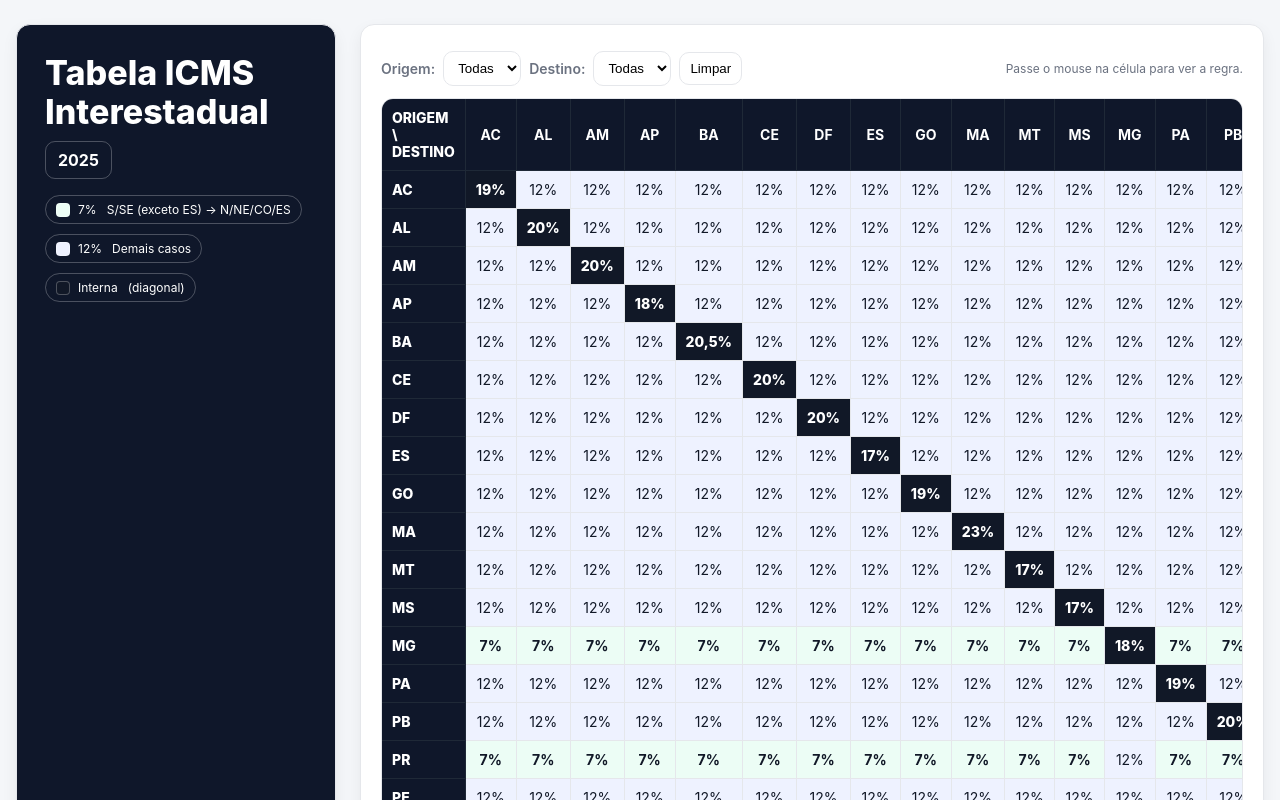
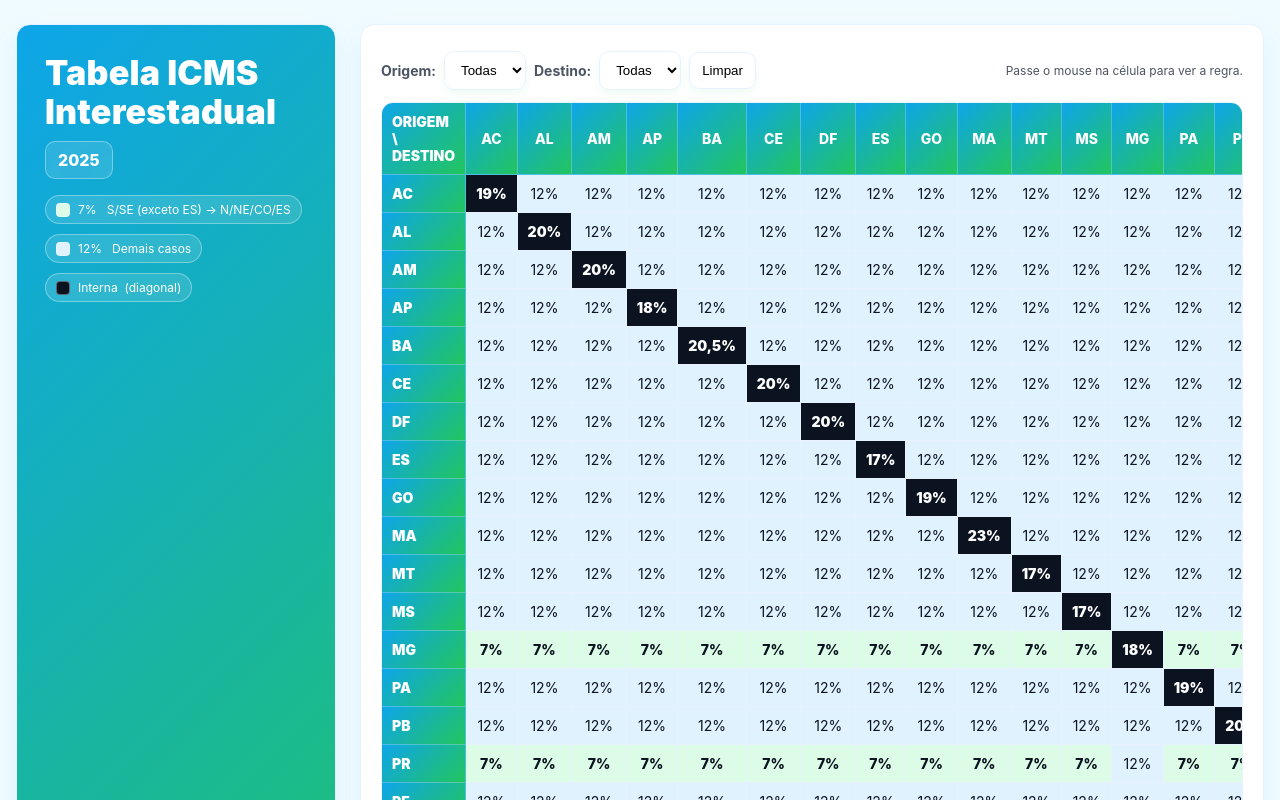
Before and after one commit to HiagoPRadaeli/icms-data, a plain HTML site: page index.html in a window 1280 px wide. Shown: the top 800 px of the page. Drawn offline with Linux system fonts and the light colour scheme.

Commit message:
Update index.html

```diff
--- a/index.html
+++ b/index.html
@@ -7,47 +7,97 @@
 
 <style>
   :root{
-    --bg:#f4f6f9; --panel:#fff; --ink:#111827; --muted:#6b7280; --border:#e5e7eb;
-    --header:#0f172a; --header-text:#fff; --diag-bg:#111827; --diag-ink:#fff;
-    --hover:#f9fafb; --scroll:#cbd5e1;
-    --c7:#ecfdf5;   /* 7% */
-    --c12:#eef2ff;  /* 12% */
-    --cX:#fff7ed;   /* exceções manuais, se usar */
+    /* nova paleta: clara, viva e sem “cinzão” */
+    --bg:#f0fbff;           /* azul céu clarinho */
+    --panel:#ffffff;
+    --ink:#0b1220;          /* grafite bem escuro */
+    --muted:#4b5563;
+    --border:#e6f3ff;
+
+    --header-grad-from:#0ea5e9; /* azul */
+    --header-grad-to:#22c55e;   /* verde */
+    --header-text:#ffffff;
+
+    --diag-bg:#0b1220; --diag-ink:#ffffff;
+
+    --hover:#f5fbff;
+    --scroll:#bfe7ff;
+
+    --c7:#dcfce7;   /* 7% (verde clarinho) */
+    --c12:#e0f2fe;  /* 12% (azul clarinho) */
+    --cX:#fff0da;   /* exceção manual */
   }
+
   *{box-sizing:border-box}
-  body{margin:0;background:var(--bg);font-family:Inter,system-ui,Segoe UI,Arial,sans-serif;color:var(--ink);-webkit-font-smoothing:antialiased}
-  .wrap{max-width:1380px;margin:24px auto;padding:0 16px;display:grid;grid-template-columns:320px 1fr;gap:24px}
-  @media (max-width:1060px){.wrap{grid-template-columns:1fr}}
+  body{
+    margin:0; background:var(--bg);
+    font-family:Inter,system-ui,Segoe UI,Arial,sans-serif;
+    color:var(--ink); -webkit-font-smoothing:antialiased;
+  }
+  .wrap{
+    max-width:1380px; margin:24px auto; padding:0 16px;
+    display:grid; grid-template-columns:320px 1fr; gap:24px;
+  }
+  @media (max-width:1060px){ .wrap{grid-template-columns:1fr} }
 
-  .card{background:var(--panel);border-radius:14px;box-shadow:0 6px 16px rgba(0,0,0,.06);overflow:hidden;border:1px solid var(--border)}
-  .cover{background:var(--header);color:var(--header-text);padding:28px}
-  .cover h1{margin:0 0 10px;font-size:34px;line-height:1.15;font-weight:800}
-  .badge{display:inline-block;padding:8px 12px;border:1px solid rgba(255,255,255,.25);border-radius:10px;font-weight:700}
-  .legend{margin-top:16px;display:flex;gap:10px;flex-wrap:wrap}
-  .chip{display:flex;align-items:center;gap:8px;border:1px solid rgba(255,255,255,.25);border-radius:999px;padding:6px 10px;font-size:12px}
-  .dot{width:14px;height:14px;border-radius:4px;border:1px solid rgba(255,255,255,.25);display:inline-block}
+  .card{background:var(--panel); border-radius:14px; overflow:hidden;
+        border:1px solid var(--border); box-shadow:0 10px 24px rgba(14,165,233,.08)}
+  .cover{
+    color:var(--header-text); padding:28px;
+    background-image:linear-gradient(135deg,var(--header-grad-from),var(--header-grad-to));
+  }
+  .cover h1{ margin:0 0 10px; font-size:34px; line-height:1.15; font-weight:900; letter-spacing:.2px }
+  .badge{
+    display:inline-block; padding:8px 12px;
+    border:1px solid rgba(255,255,255,.35); border-radius:10px; font-weight:800;
+    background:rgba(255,255,255,.12); backdrop-filter: blur(2px);
+  }
+  .legend{ margin-top:16px; display:flex; gap:10px; flex-wrap:wrap }
+  .chip{ display:flex; align-items:center; gap:8px;
+         border:1px solid rgba(255,255,255,.35); border-radius:999px;
+         padding:6px 10px; font-size:12px; background:rgba(255,255,255,.12) }
+  .dot{ width:14px; height:14px; border-radius:4px; border:1px solid rgba(255,255,255,.35); display:inline-block }
 
-  .table-card{padding:20px}
-  .bar{display:flex;gap:10px;justify-content:space-between;align-items:center;margin:6px 0 12px}
-  .filters{display:flex;gap:8px;align-items:center}
-  .filters label{font-size:14px;color:var(--muted);font-weight:600}
-  .filters select, .filters button{padding:8px 10px;border-radius:10px;border:1px solid var(--border);background:#fff;cursor:pointer}
-  .note{font-size:12px;color:var(--muted)}
-  .scroll{overflow:auto;border-radius:12px;border:1px solid var(--border)}
-  .scroll::-webkit-scrollbar{width:8px;height:8px}
-  .scroll::-webkit-scrollbar-thumb{background:var(--scroll);border-radius:10px}
+  .table-card{ padding:20px }
+  .bar{ display:flex; gap:10px; justify-content:space-between; align-items:center; margin:6px 0 12px }
+  .filters{ display:flex; gap:8px; align-items:center }
+  .filters label{ font-size:14px; color:var(--muted); font-weight:700 }
+  .filters select,.filters button{
+    padding:10px 12px; border-radius:10px; border:1px solid var(--border);
+    background:#fff; cursor:pointer; box-shadow:0 4px 10px rgba(34,197,94,.07);
+  }
+  .filters button{ transition:transform .06s ease; }
+  .filters button:active{ transform:scale(.98) }
+  .note{ font-size:12px; color:var(--muted) }
 
-  table{border-collapse:separate;border-spacing:0;width:100%}
-  th,td{font-size:14px;padding:10px 10px;border-bottom:1px solid var(--border);border-right:1px solid var(--border);text-align:center;transition:background-color .15s}
-  th:last-child,td:last-child{border-right:none}
-  tbody tr:last-child td{border-bottom:none}
-  thead th{position:sticky;top:0;background:var(--header);color:var(--header-text);font-weight:700;z-index:2;border-color:#1f2937}
-  .sticky-left{position:sticky;left:0;z-index:3;background:var(--header);color:var(--header-text);font-weight:800;border-color:#1f2937;text-align:left}
-  tbody tr:hover td{background:var(--hover)}
-  .diag{background:var(--diag-bg)!important;color:var(--diag-ink);font-weight:800}
-  .cell-7{background:var(--c7);font-weight:700}
-  .cell-12{background:var(--c12)}
-  .cell-custom{background:var(--cX);font-weight:700}
+  .scroll{ overflow:auto; border-radius:12px; border:1px solid var(--border) }
+  .scroll::-webkit-scrollbar{ width:8px; height:8px }
+  .scroll::-webkit-scrollbar-thumb{ background:var(--scroll); border-radius:10px }
+
+  table{ border-collapse:separate; border-spacing:0; width:100% }
+  th,td{
+    font-size:14px; padding:10px 10px; text-align:center;
+    border-bottom:1px solid var(--border); border-right:1px solid var(--border);
+    transition:background-color .12s;
+  }
+  th:last-child,td:last-child{ border-right:none }
+  tbody tr:last-child td{ border-bottom:none }
+
+  thead th{
+    position:sticky; top:0; z-index:2; color:var(--header-text); font-weight:800;
+    background-image:linear-gradient(135deg,var(--header-grad-from),var(--header-grad-to));
+    border-color:rgba(255,255,255,.25);
+  }
+  .sticky-left{
+    position:sticky; left:0; z-index:3; text-align:left; color:var(--header-text);
+    background-image:linear-gradient(135deg,var(--header-grad-from),var(--header-grad-to));
+    font-weight:900; border-color:rgba(255,255,255,.25)
+  }
+  tbody tr:hover td{ background:var(--hover) }
+  .diag{ background:var(--diag-bg)!important; color:var(--diag-ink); font-weight:900 }
+  .cell-7{ background:var(--c7); font-weight:800 }
+  .cell-12{ background:var(--c12) }
+  .cell-custom{ background:var(--cX); font-weight:800 }
 </style>
 </head>
 
@@ -60,7 +110,7 @@
     <div class="legend">
       <span class="chip"><i class="dot" style="background:var(--c7)"></i>7% &nbsp; S/SE (exceto ES) → N/NE/CO/ES</span>
       <span class="chip"><i class="dot" style="background:var(--c12)"></i>12% &nbsp; Demais casos</span>
-      <span class="chip"><i class="dot" style="background:var(--diag-bg)"></i>Interna &nbsp; (diagonal)</span>
+      <span class="chip"><i class="dot" style="background:var(--diag-bg)"></i>Interna &nbsp;(diagonal)</span>
     </div>
   </aside>
 
@@ -88,21 +138,21 @@
 <script>
 const UFS = ["AC","AL","AM","AP","BA","CE","DF","ES","GO","MA","MT","MS","MG","PA","PB","PR","PE","PI","RJ","RN","RS","RO","RR","SC","SP","SE","TO"];
 const REGIOES = {
-  N:  ["AC","AM","AP","PA","RO","RR","TO"],
-  NE: ["AL","BA","CE","MA","PB","PE","PI","RN","SE"],
-  CO: ["DF","GO","MT","MS"],
-  SE: ["ES","MG","RJ","SP"],
-  S:  ["PR","RS","SC"]
+  N:["AC","AM","AP","PA","RO","RR","TO"],
+  NE:["AL","BA","CE","MA","PB","PE","PI","RN","SE"],
+  CO:["DF","GO","MT","MS"],
+  SE:["ES","MG","RJ","SP"],
+  S:["PR","RS","SC"]
 };
 
 // regra 2025: 7% quando ORIGEM ∈ (S + SE sem ES) e DESTINO ∈ (N + NE + CO + ES)
 const TAXA_PADRAO = 12;
-const EXCECOES = {}; // se quiser forçar alguma célula: {"SP>BA": 10}
+const EXCECOES = {}; // ex.: {"SP>BA": 10}
 let ALIQUOTAS = {};
 
 const SE_SEM_ES = REGIOES.SE.filter(uf => uf !== 'ES');
-const GRUPO_ORIGEM_7 = new Set([...REGIOES.S, ...SE_SEM_ES]); // S/SE exceto ES
-const GRUPO_DEST_7 = new Set([...REGIOES.N, ...REGIOES.NE, ...REGIOES.CO, "ES"]); // inclui ES no destino
+const GRUPO_ORIGEM_7 = new Set([...REGIOES.S, ...SE_SEM_ES]);               // S/SE exceto ES
+const GRUPO_DEST_7  = new Set([...REGIOES.N, ...REGIOES.NE, ...REGIOES.CO, "ES"]); // inclui ES no destino
 
 function isSevenRule(orig, dest){
   return GRUPO_ORIGEM_7.has(orig) && GRUPO_DEST_7.has(dest);
@@ -153,8 +203,7 @@ function aliquotaInter(orig, dest){
 
 function format(v){
   if(v==null || isNaN(v)) return '–';
-  const s = Number(v).toString().replace('.', ',');
-  return s + '%';
+  return Number(v).toString().replace('.', ',') + '%'; // força o símbolo %
 }
 
 function paint(){
@@ -180,7 +229,7 @@ function paint(){
       const td = document.createElement('td');
       td.className = classe;
       td.title = `${ufO} → ${ufD}: ${regra}`;
-      td.textContent = format(valor);
+      td.textContent = format(valor); // com %
       tr.appendChild(td);
     });
 
@@ -190,11 +239,8 @@ function paint(){
 
 (async function(){
   fillSelects();
-  const resp = await fetch('icms.json');
-  if(!resp.ok){
-    console.error('Não foi possível carregar icms.json');
-    return;
-  }
+  const resp = await fetch('icms.json'); // mantém seu arquivo atual
+  if(!resp.ok){ console.error('Não foi possível carregar icms.json'); return; }
   const arr = await resp.json();
   arr.forEach(x => { ALIQUOTAS[x.uf] = { icms_interna:Number(x.icms), regiao:x.regiao, estado:x.estado }; });
   paint();
```
